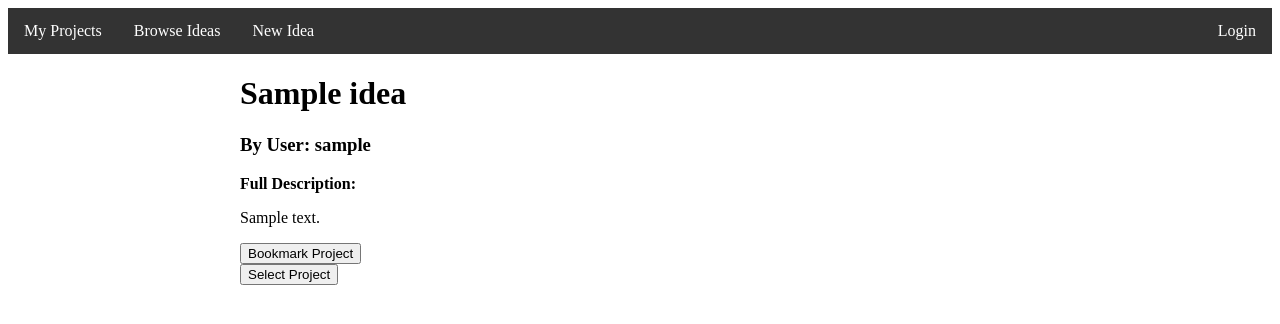
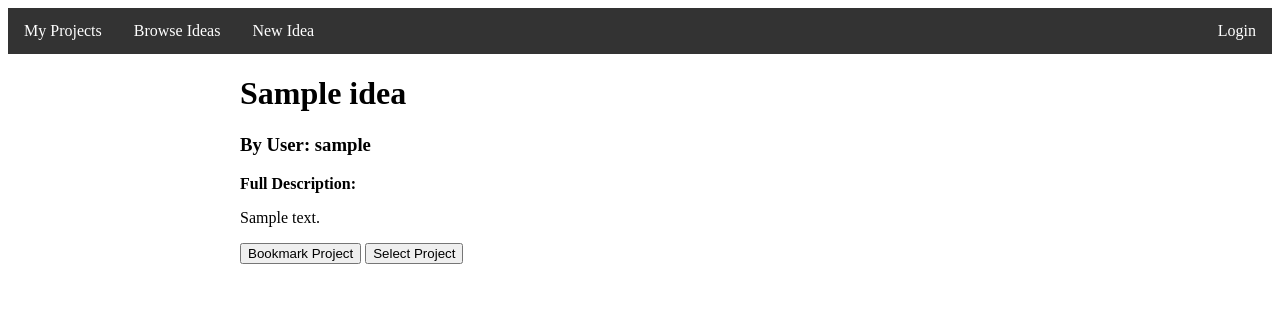
Before and after one commit to Gudkat/Tsoha-ideapankki, a Flask app: template templates/individual_idea.html in a window 1280 px wide. Shown: the top 324 px of the page. Run offline with Flask 3, Linux system fonts and the light colour scheme; the template is opened without the code that fills it: most values are stand-ins (such as "Sample title", 1, 10 or a date in 2020).

Commit message:
updated css file

```diff
--- a/static/styles.css
+++ b/static/styles.css
@@ -30,5 +30,8 @@
     width: 100%;
 }
 
+form.inline-form {
+    display: inline-block;
+}
 
 /* ChatGPT 4 generated most of the stylesheet */
```
